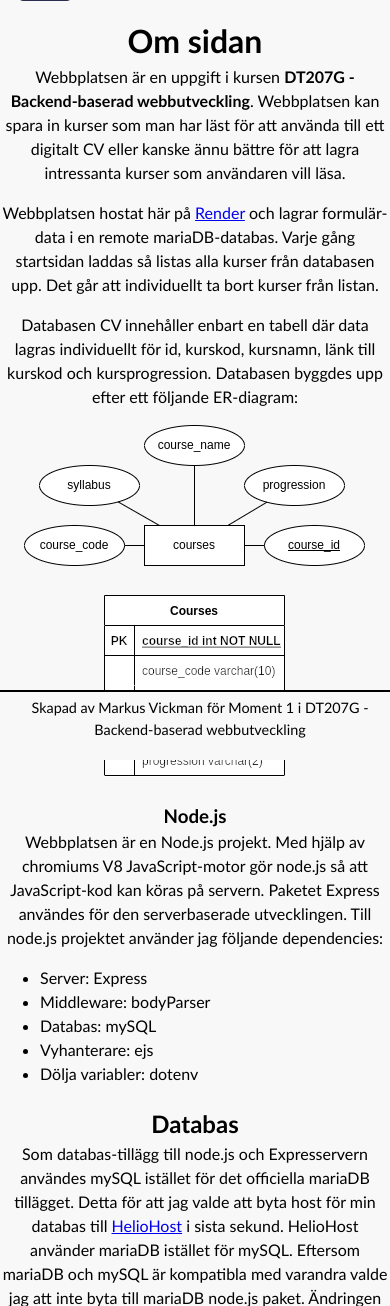
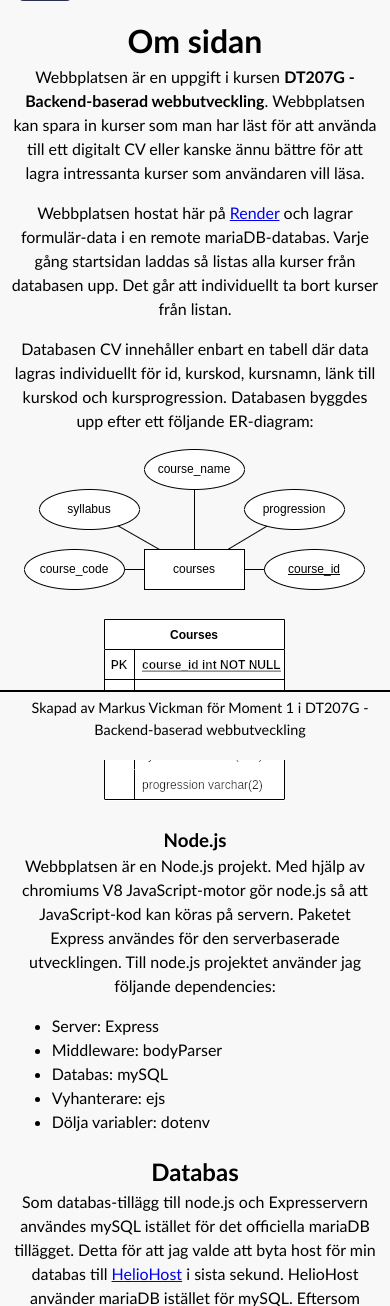
Before and after one commit to MarkusVickman/dt207g-moment1, a Node server app: page /about in a window 390 px wide. Shown: the part 84-1390 px from the top of the page. Run offline with Node 20, Linux system fonts and the light colour scheme.

Commit message:
padding main för mobil

```diff
--- a/public/css/main.css
+++ b/public/css/main.css
@@ -11,7 +11,9 @@ body {
 
 main {
     width: 700px;
-    max-width: 100%;
+    max-width: 94%;
+    padding-left: 3%;
+    padding-right: 3%;
     margin-left: auto;
     margin-right: auto;
     padding-bottom: 100px;
```
